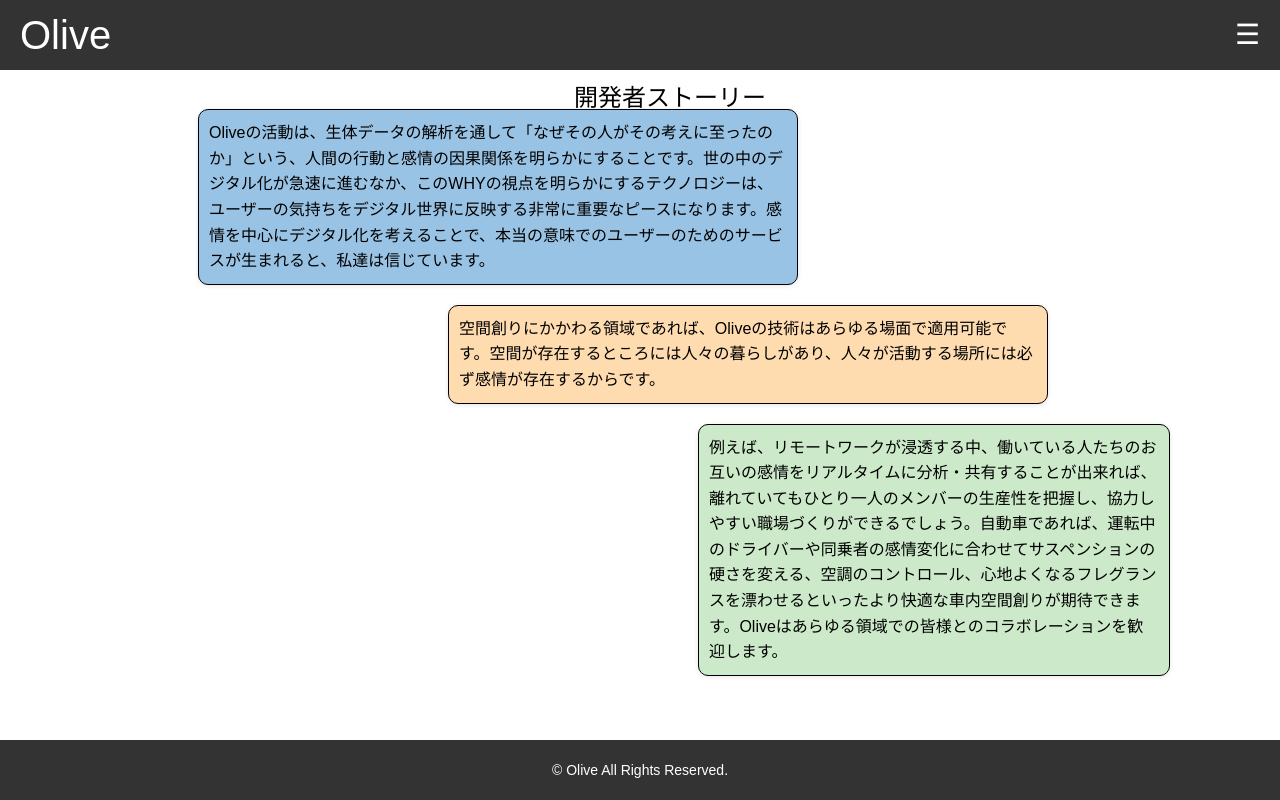
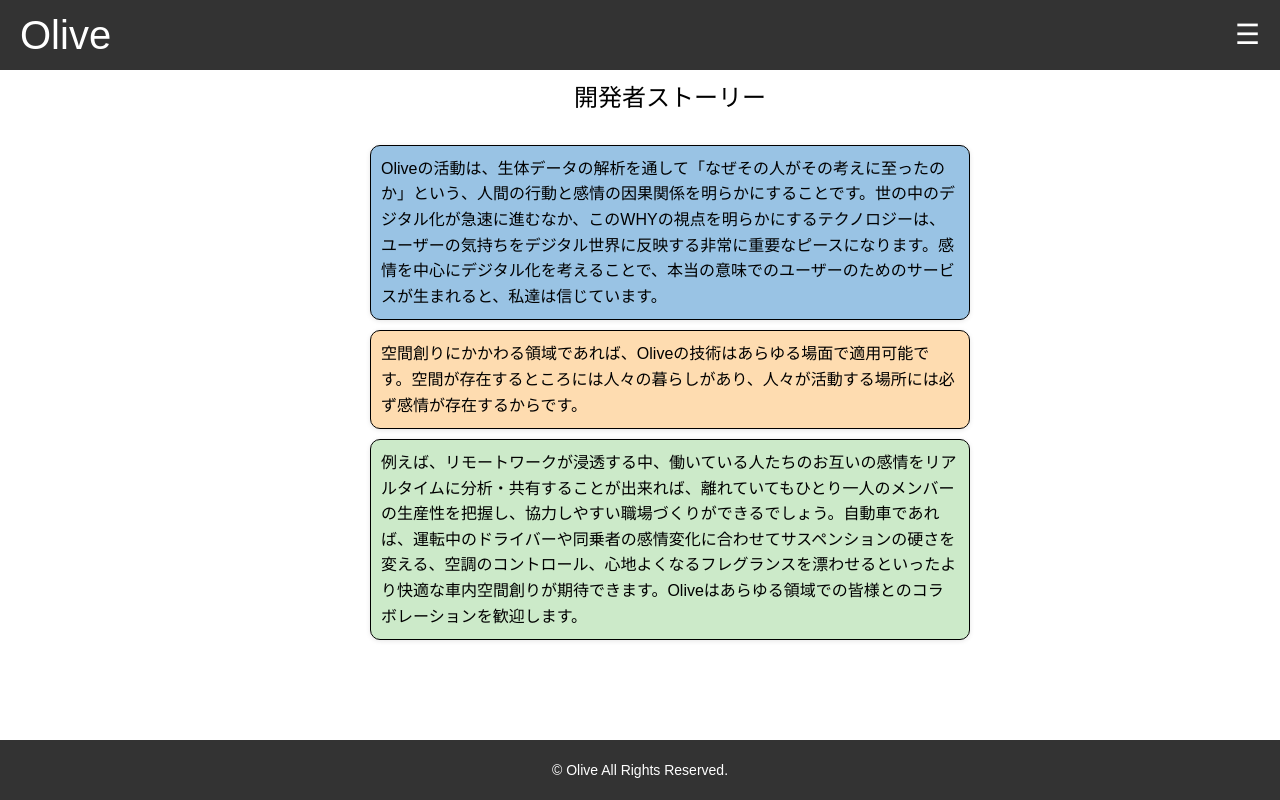
Before and after one commit to towakuri/olive-homepage, a React (Create React App) app: page /information in a window 1280 px wide. Both pictures are taken after a click on the element "開発者ストーリー". Built offline with nearby package versions, Linux system fonts and the light colour scheme.

Commit message:
market,multimodal,story design change

```diff
--- a/src/components/Market.css
+++ b/src/components/Market.css
@@ -28,47 +28,28 @@
   color: #000;
 }
 
-.market-item:nth-child(1) {
+.market-item:nth-child(1),
+.market-item:nth-child(2),
+.market-item:nth-child(3),
+.market-item:nth-child(4) {
   background-color: #3d8ecc86;
-  text-align: left; /* 左揃え */
+  text-align: left; /* 中央揃え */
   width: 50%;
   border-radius: 10px;
   border-width: 1px;
   border-color: #000;
   box-shadow: 0 1px 5px rgba(0, 0, 0, 0.1);
+  margin: 10px auto; /* 上下のマージンを追加し、左右を自動に設定 */
 }
 
 .market-item:nth-child(2) {
   background-color: #febd6986;
-  text-align: left; /* 左揃え */
-  width: 50%;
-  position: relative; /* 位置を相対的に変更 */
-  left: 500px;
-  border-radius: 10px;
-  border-width: 1px;
-  border-color: #000;
-  box-shadow: 0 1px 5px rgba(0, 0, 0, 0.1);
 }
 
 .market-item:nth-child(3) {
   background-color: #f4b3b386;
-  text-align: left; /* 左揃え */
-  width: 50%;
-  position: relative; /* 位置を相対的に変更 */
-  border-radius: 10px;
-  border-width: 1px;
-  border-color: #000;
-  box-shadow: 0 1px 5px rgba(0, 0, 0, 0.1);
 }
 
 .market-item:nth-child(4) {
   background-color: #9ed79986;
-  text-align: left; /* 左揃え */
-  width: 50%;
-  position: relative; /* 位置を相対的に変更 */
-  left: 500px;
-  border-radius: 10px;
-  border-width: 1px;
-  border-color: #000;
-  box-shadow: 0 1px 5px rgba(0, 0, 0, 0.1);
 }
--- a/src/components/Multimodal.css
+++ b/src/components/Multimodal.css
@@ -15,10 +15,10 @@
   width: 100%;
 }
 
-.multimodal-container p:first-of-type {
+.multimodal-container p:first-of-type,
+.multimodal-container p:last-of-type {
   color: #000; /* テキストの色 */
   line-height: 1.6; /* 行間 */
-  background-color: #9ed79986;
   text-align: left; /* 左揃え */
   position: relative; /* 位置を相対的に変更 */
   border-radius: 10px;
@@ -27,20 +27,13 @@
   border-width: 1px;
   border-color: #000;
   box-shadow: 0 1px 5px rgba(0, 0, 0, 0.1);
-  width: 800px;
+  width: 750px;
+}
+
+.multimodal-container p:first-of-type {
+  background-color: #9ed79986;
 }
 
 .multimodal-container p:last-of-type {
-  color: #000; /* テキストの色 */
-  line-height: 1.6; /* 行間 */
   background-color: #f4b3b386;
-  text-align: left; /* 左揃え */
-  position: relative; /* 位置を相対的に変更 */
-  border-radius: 10px;
-  padding: 10px;
-  margin: 20px;
-  border-width: 1px;
-  border-color: #000;
-  box-shadow: 0 1px 5px rgba(0, 0, 0, 0.1);
-  width: 800px;
 }
--- a/src/components/Story.css
+++ b/src/components/Story.css
@@ -17,51 +17,30 @@
   list-style-type: none; /* リストのスタイルをなしに */
 }
 
-.story-list li:nth-child(1) {
-  margin-bottom: 20px; /* 各リスト項目の下に余白 */
-  line-height: 1.6; /* 行間を広げる */
-  font-size: 16px; /* フォントサイズ */
-  color: #000; /* テキストの色 */
-  text-align: left; /* 左揃え */
-  width: 600px;
-  background-color: #3d8ecc86;
+.story-list li:nth-child(-n+3) {
+  margin-bottom: 10px;
+  line-height: 1.6;
+  font-size: 16px;
+  color: #000;
+  text-align: left;
+  position: relative;
   border-radius: 10px;
   border-width: 1px;
   border-color: #000;
   box-shadow: 0 1px 5px rgba(0, 0, 0, 0.1);
   padding: 10px;
+  width: 600px;
+}
+
+.story-list li:nth-child(1) {
+  background-color: #3d8ecc86;
 }
 
 .story-list li:nth-child(2) {
-  margin-bottom: 20px; /* 各リスト項目の下に余白 */
-  line-height: 1.6; /* 行間を広げる */
-  font-size: 16px; /* フォントサイズ */
-  color: #000; /* テキストの色 */
-  text-align: left;
-  width: 600px;
-  position: relative; /* 位置を相対的に変更 */
-  left: 250px;
   background-color: #febd6986;
-  border-radius: 10px;
-  border-width: 1px;
-  border-color: #000;
-  box-shadow: 0 1px 5px rgba(0, 0, 0, 0.1);
-  padding: 10px;
 }
 
 .story-list li:nth-child(3) {
-  margin-bottom: 15px; /* 各リスト項目の下に余白 */
-  line-height: 1.6; /* 行間を広げる */
-  font-size: 16px; /* フォントサイズ */
-  color: #000; /* テキストの色 */
-  text-align: left; /* 右揃え */
-  width: 50%;
-  position: relative; /* 位置を相対的に変更 */
-  left: 500px;
   background-color: #9ed79986;
-  border-radius: 10px;
-  border-width: 1px;
-  border-color: #000;
-  box-shadow: 0 1px 5px rgba(0, 0, 0, 0.1);
-  padding: 10px;
+  margin-bottom: 15px;
 }
```
